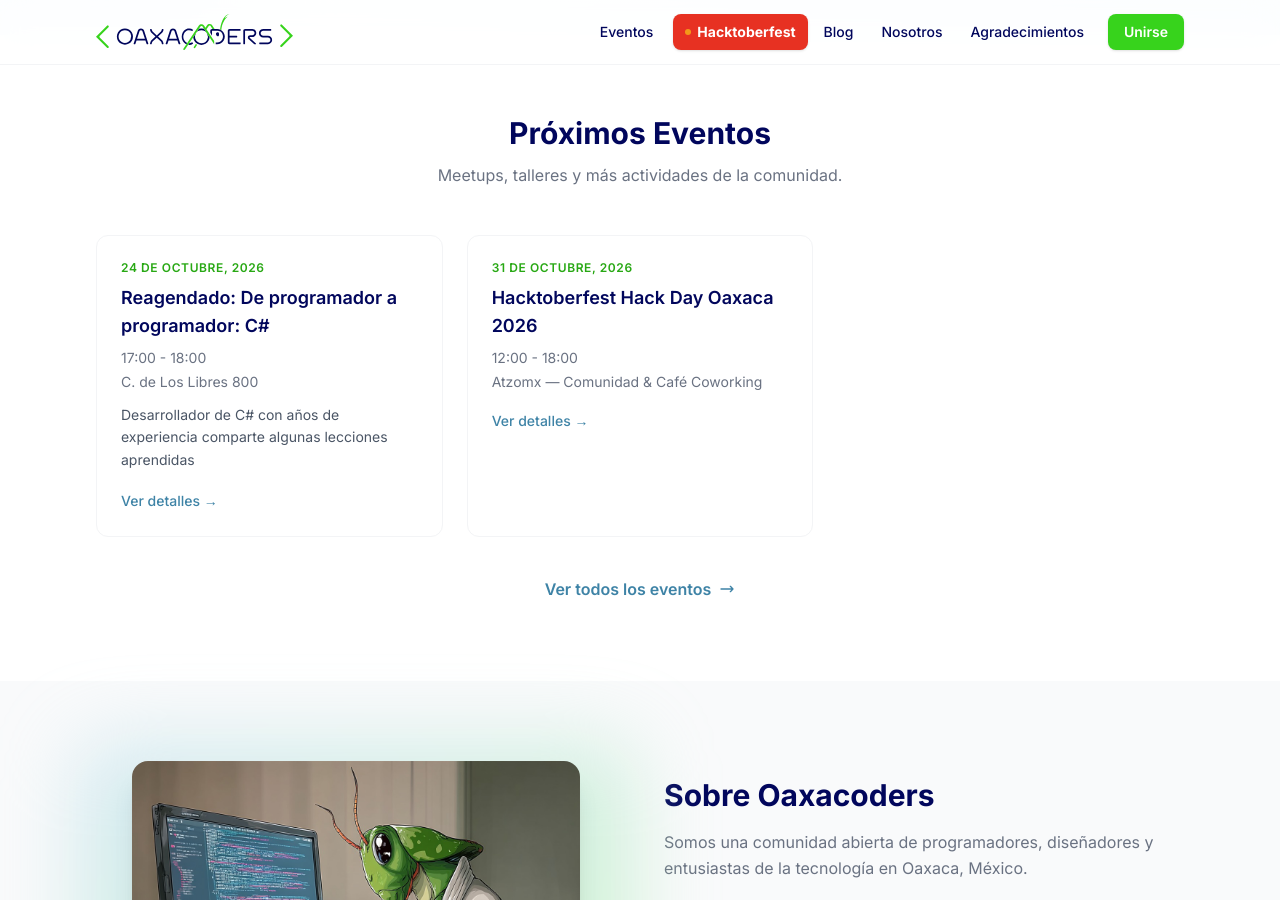
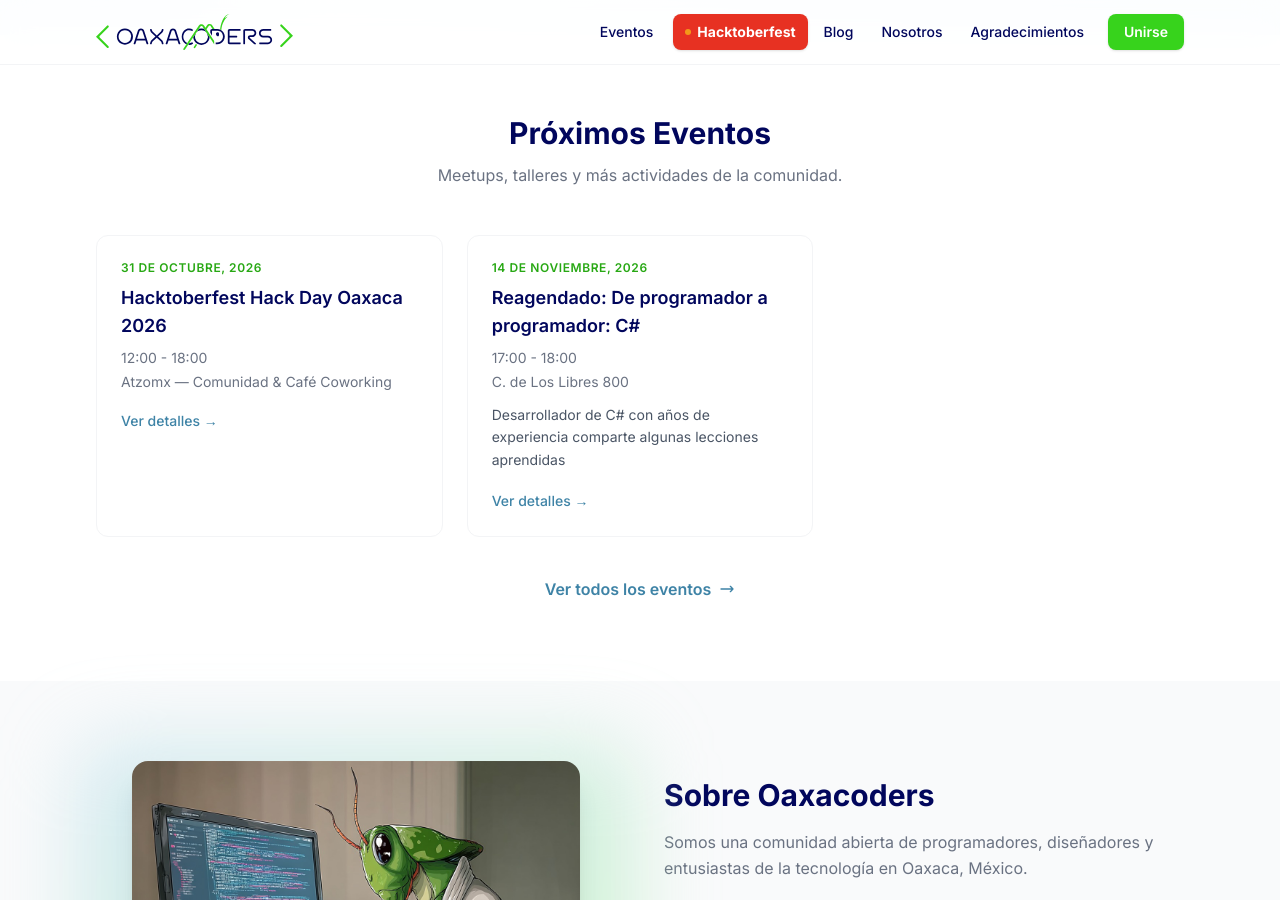
Before and after one commit to oaxacoders/oaxacoders.github.io, a Jekyll site: the page built from index.html, in a window 1280 px wide and 900 px high, scrolled down 785 px. Built offline with Jekyll 4.4.1, drawn with Linux system fonts in a browser that asks for light colours.

Commit message:
Sync events from Eventbrite

```diff
--- a/_data/eventos.yml
+++ b/_data/eventos.yml
@@ -1,11 +1,11 @@
 ---
 - title: 'Reagendado: De programador a programador: C#'
   slug: reagendado-de-programador-a-programador-c
-  date: '2026-10-24'
-  date_display: 24 de octubre, 2026
+  date: '2026-11-14'
+  date_display: 14 de noviembre, 2026
   time_display: 17:00 - 18:00
-  start_time: '2026-10-24T17:00:00'
-  end_time: '2026-10-24T18:00:00'
+  start_time: '2026-11-14T17:00:00'
+  end_time: '2026-11-14T18:00:00'
   venue: C. de Los Libres 800
   venue_address: 800 Calle de Los Libres, Oaxaca de Juárez, OAX 68000
   eventbrite_url: https://www.eventbrite.com.mx/e/reagendado-de-programador-a-programador-c-tickets-1989803781675
--- a/_events/2026-10-24-reagendado-de-programador-a-programador-c.md
+++ b/_events/2026-11-14-reagendado-de-programador-a-programador-c.md
@@ -1,8 +1,8 @@
 ---
 layout: event
 title: 'Reagendado: De programador a programador: C#'
-date: '2026-10-24'
-date_display: 24 de octubre, 2026
+date: '2026-11-14'
+date_display: 14 de noviembre, 2026
 time_display: 17:00 - 18:00
 venue: C. de Los Libres 800
 venue_address: 800 Calle de Los Libres, Oaxaca de Juárez, OAX 68000
```
